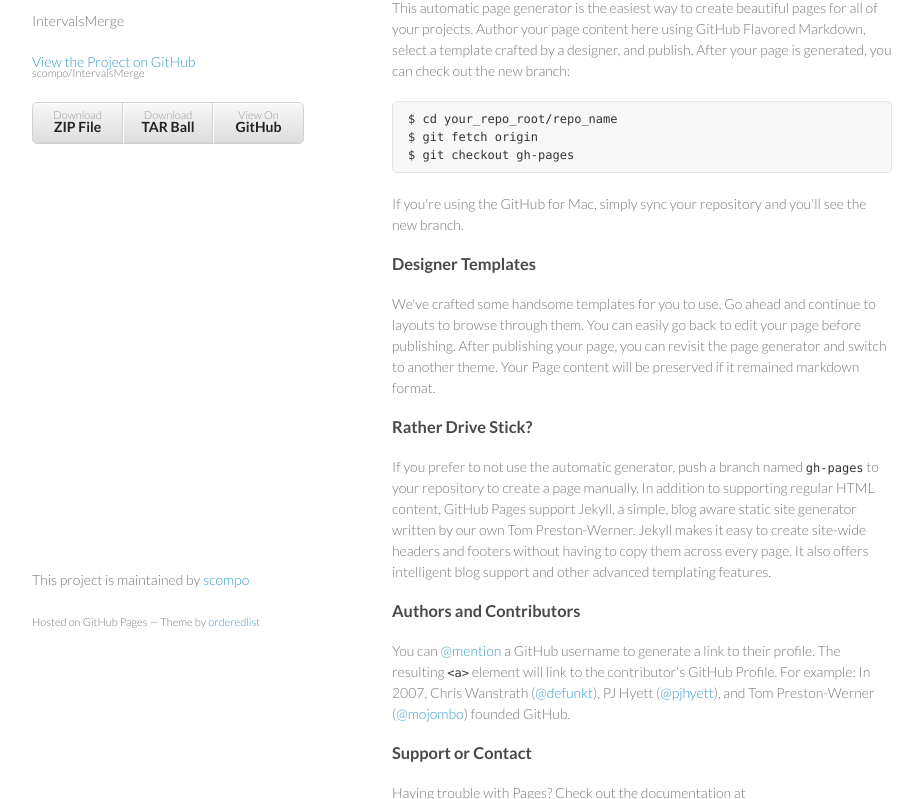
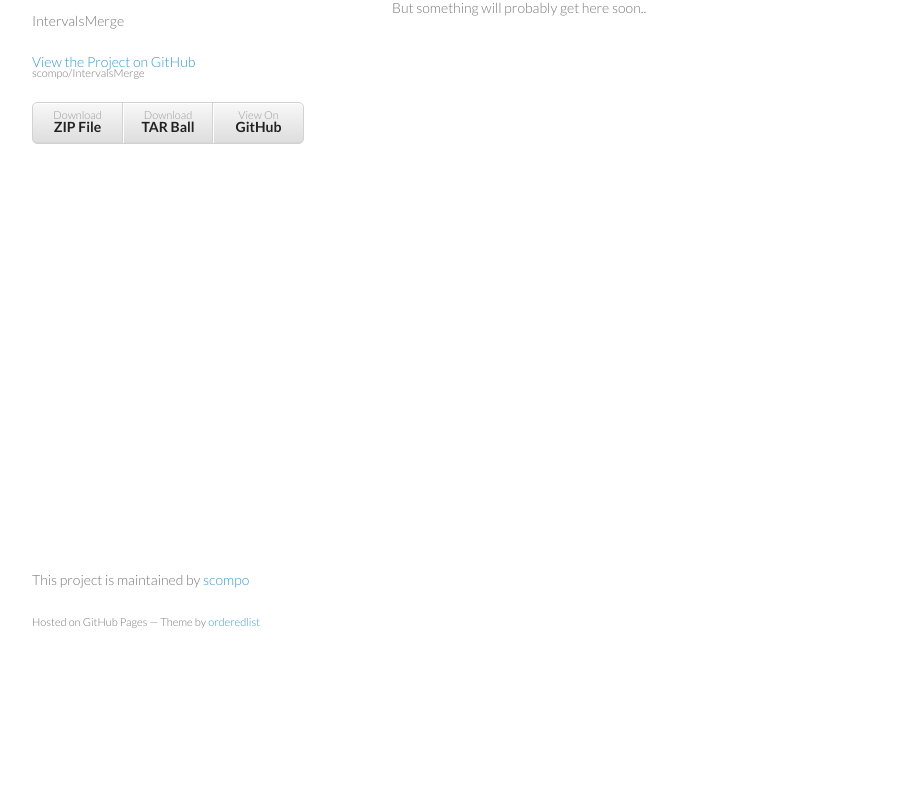
Before and after one commit to scompo/IntervalsMerge, a plain HTML site: page index.html in a window 1280 px wide. Shown: the part 99-898 px from the top of the page, without its empty margins (178-1101 px from the left). After the commit the page ends 800 px from the top, so only its background shows below. Drawn offline with Linux system fonts and the light colour scheme.

Commit message:
Edited index.html

```diff
--- a/index.html
+++ b/index.html
@@ -7,7 +7,8 @@
 
 <link rel="stylesheet" href="stylesheets/styles.css">
 <link rel="stylesheet" href="stylesheets/pygment_trac.css">
-    <meta name="viewport" content="width=device-width, initial-scale=1, user-scalable=no">
+<meta name="viewport"
+	content="width=device-width, initial-scale=1, user-scalable=no">
 <!--[if lt IE 9]>
     <script src="//html5shiv.googlecode.com/svn/trunk/html5.js"></script>
     <![endif]-->
@@ -18,51 +19,39 @@
 			<h1>IntervalsMerge</h1>
 			<p>IntervalsMerge</p>
 
-        <p class="view"><a href="https://github.com/scompo/IntervalsMerge">View the Project on GitHub <small>scompo/IntervalsMerge</small></a></p>
+			<p class="view">
+				<a href="https://github.com/scompo/IntervalsMerge">View the
+					Project on GitHub <small>scompo/IntervalsMerge</small>
+				</a>
+			</p>
 
 
 			<ul>
-          <li><a href="https://github.com/scompo/IntervalsMerge/zipball/master">Download <strong>ZIP File</strong></a></li>
-          <li><a href="https://github.com/scompo/IntervalsMerge/tarball/master">Download <strong>TAR Ball</strong></a></li>
-          <li><a href="https://github.com/scompo/IntervalsMerge">View On <strong>GitHub</strong></a></li>
+				<li><a
+					href="https://github.com/scompo/IntervalsMerge/zipball/master">Download
+						<strong>ZIP File</strong>
+				</a></li>
+				<li><a
+					href="https://github.com/scompo/IntervalsMerge/tarball/master">Download
+						<strong>TAR Ball</strong>
+				</a></li>
+				<li><a href="https://github.com/scompo/IntervalsMerge">View
+						On <strong>GitHub</strong>
+				</a></li>
 			</ul>
 		</header>
 		<section>
-        <h3>
-<a id="welcome-to-github-pages" class="anchor" href="#welcome-to-github-pages" aria-hidden="true"><span class="octicon octicon-link"></span></a>Welcome to GitHub Pages.</h3>
-
-<p>This automatic page generator is the easiest way to create beautiful pages for all of your projects. Author your page content here using GitHub Flavored Markdown, select a template crafted by a designer, and publish. After your page is generated, you can check out the new branch:</p>
-
-<pre><code>$ cd your_repo_root/repo_name
-$ git fetch origin
-$ git checkout gh-pages
-</code></pre>
-
-<p>If you're using the GitHub for Mac, simply sync your repository and you'll see the new branch.</p>
-
-<h3>
-<a id="designer-templates" class="anchor" href="#designer-templates" aria-hidden="true"><span class="octicon octicon-link"></span></a>Designer Templates</h3>
-
-<p>We've crafted some handsome templates for you to use. Go ahead and continue to layouts to browse through them. You can easily go back to edit your page before publishing. After publishing your page, you can revisit the page generator and switch to another theme. Your Page content will be preserved if it remained markdown format.</p>
-
-<h3>
-<a id="rather-drive-stick" class="anchor" href="#rather-drive-stick" aria-hidden="true"><span class="octicon octicon-link"></span></a>Rather Drive Stick?</h3>
-
-<p>If you prefer to not use the automatic generator, push a branch named <code>gh-pages</code> to your repository to create a page manually. In addition to supporting regular HTML content, GitHub Pages support Jekyll, a simple, blog aware static site generator written by our own Tom Preston-Werner. Jekyll makes it easy to create site-wide headers and footers without having to copy them across every page. It also offers intelligent blog support and other advanced templating features.</p>
-
-<h3>
-<a id="authors-and-contributors" class="anchor" href="#authors-and-contributors" aria-hidden="true"><span class="octicon octicon-link"></span></a>Authors and Contributors</h3>
-
-<p>You can <a href="https://github.com/blog/821" class="user-mention">@mention</a> a GitHub username to generate a link to their profile. The resulting <code>&lt;a&gt;</code> element will link to the contributor's GitHub Profile. For example: In 2007, Chris Wanstrath (<a href="https://github.com/defunkt" class="user-mention">@defunkt</a>), PJ Hyett (<a href="https://github.com/pjhyett" class="user-mention">@pjhyett</a>), and Tom Preston-Werner (<a href="https://github.com/mojombo" class="user-mention">@mojombo</a>) founded GitHub.</p>
-
-<h3>
-<a id="support-or-contact" class="anchor" href="#support-or-contact" aria-hidden="true"><span class="octicon octicon-link"></span></a>Support or Contact</h3>
-
-<p>Having trouble with Pages? Check out the documentation at <a href="https://help.github.com/pages">https://help.github.com/pages</a> or contact <a href="mailto:support@github.com">support@github.com</a> and we’ll help you sort it out.</p>
+			<h3>This page is now empty..</h3>
+			<p>But something will probably get here soon..</p>
 		</section>
 		<footer>
-        <p>This project is maintained by <a href="https://github.com/scompo">scompo</a></p>
-        <p><small>Hosted on GitHub Pages &mdash; Theme by <a href="https://github.com/orderedlist">orderedlist</a></small></p>
+			<p>
+				This project is maintained by <a href="https://github.com/scompo">scompo</a>
+			</p>
+			<p>
+				<small>Hosted on GitHub Pages &mdash; Theme by <a
+					href="https://github.com/orderedlist">orderedlist</a></small>
+			</p>
 		</footer>
 	</div>
 	<script src="javascripts/scale.fix.js"></script>
```
Lines whose indentation alone changed are shown as unchanged.
